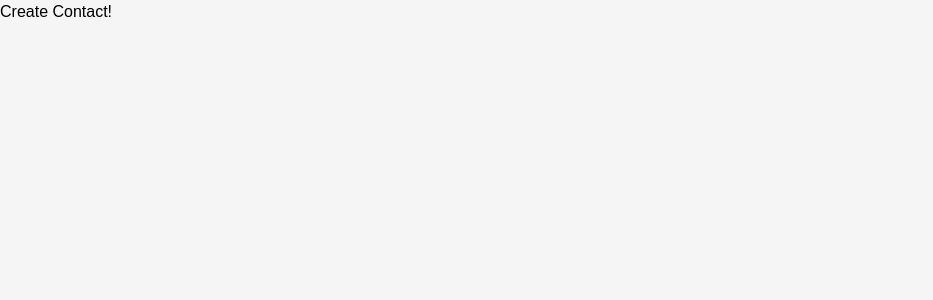
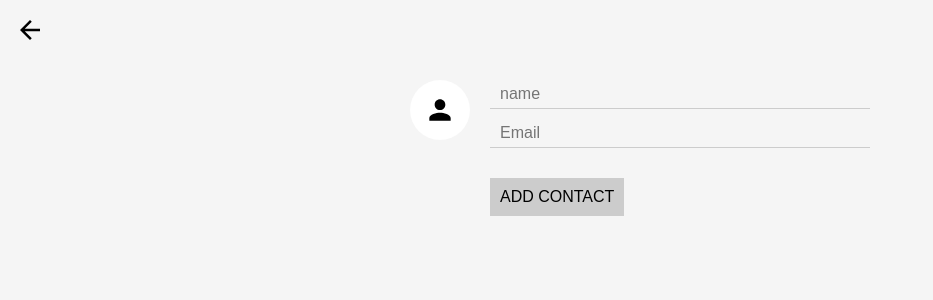
Before and after one commit to ktw1222/React-contacts, a React (Create React App) app: page /create in a window 1280 px wide. Shown: the top 300 px of the page, without its empty margins (0-933 px from the left). Built offline with nearby package versions, Linux system fonts and the light colour scheme; no server answers.

Commit message:
Build form to create new contacts

```diff
--- a/src/CreateContact.js
+++ b/src/CreateContact.js
@@ -1,9 +1,25 @@
 import React, { Component } from "react"
+import { Link } from "react-router-dom"
+import ImageInput from "./ImageInput"
 
 class CreateContact extends Component {
   render() {
     return (
-      <div>Create Contact!</div>
+      <div>
+        <Link className="close-create-contact" to="/">Close</Link>
+        <form className="create-contact-form">
+          <ImageInput
+            className="create-contact-avatar-input"
+            name="avatarURL"
+            maxHeight={64}
+          />
+          <div className="create-contact-details">
+            <input type="text" name="name" placeholder="name"/>
+            <input type="text" name="email" placeholder="Email"/>
+            <button>Add Contact</button>
+          </div>
+        </form>
+      </div>
     )
   }
 }
```
